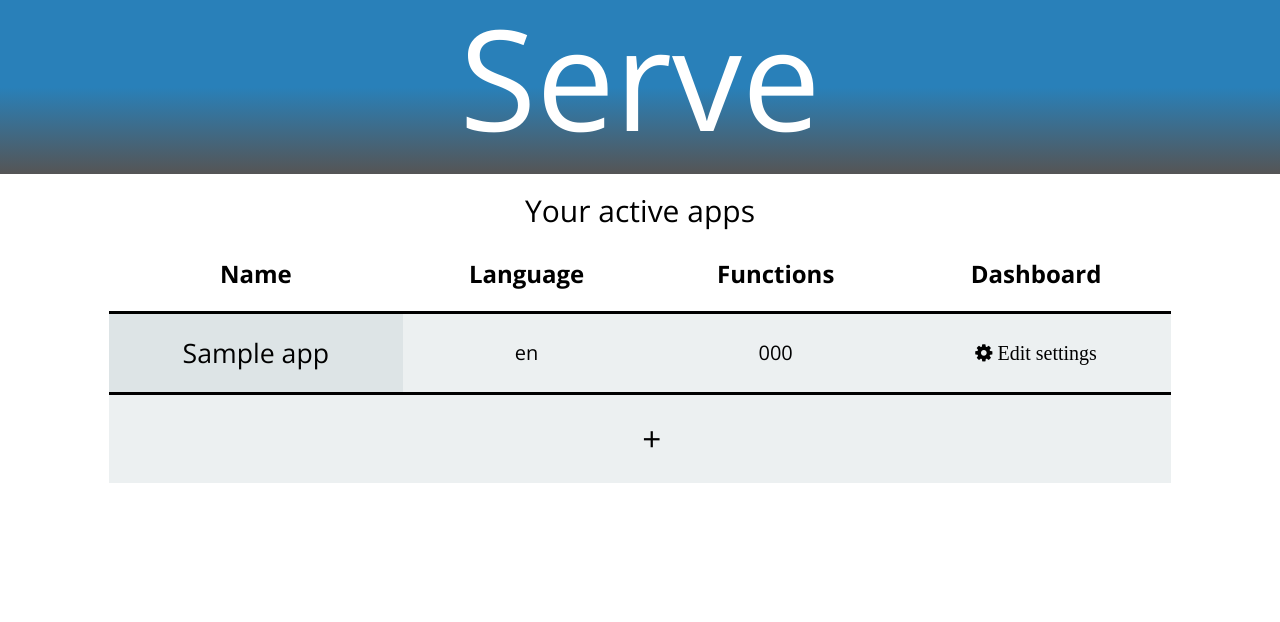
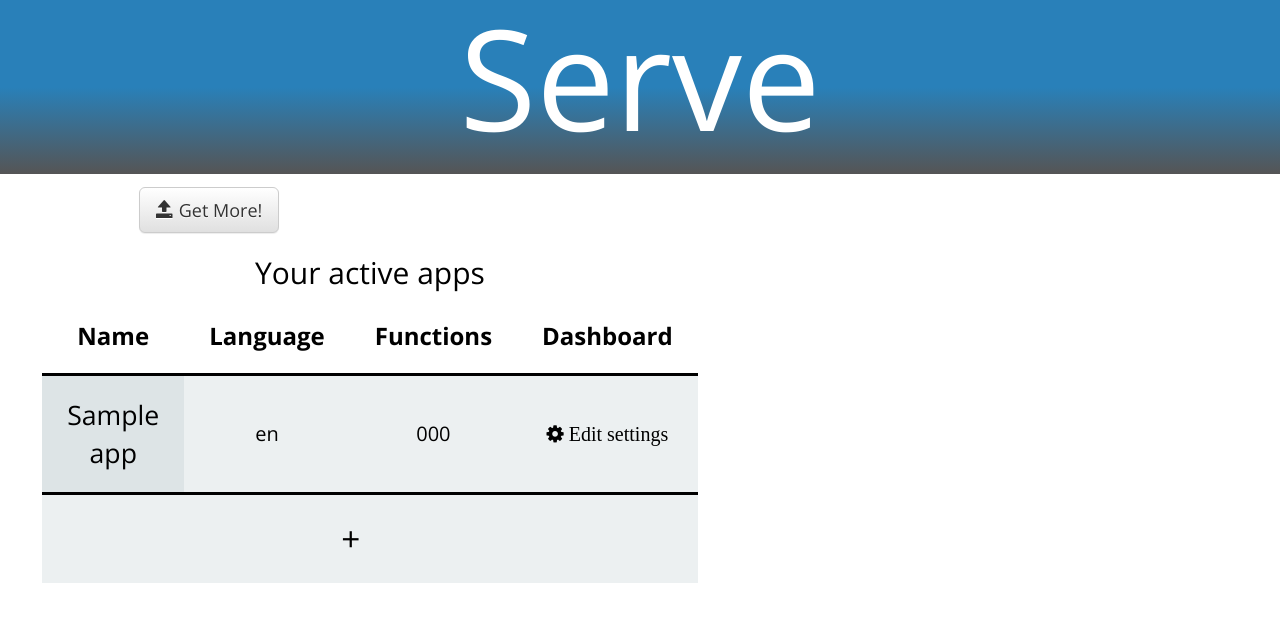
Before and after one commit to thepav/serve, a Flask app: template templates/gallery.html in a window 1280 px wide. Shown: the top 622 px of the page. Run offline with Flask 2, Linux system fonts and the light colour scheme; the template is opened without the code that fills it: most values are stand-ins (such as "Sample title", 1, 10 or a date in 2020); parts of the project's set-up code (start-up, migrations or seed data) failed here and were passed over; some libraries are stand-ins or nearby versions.

Commit message:
editing the gallery for account info

```diff
--- a/serve.py
+++ b/serve.py
@@ -71,6 +71,7 @@ def newSignup():
 def gallery(pk):
 	# give me something like this, where apps are all of the user's active apps
 	apps = []
+
 	for app in App.objects(userId=pk):
 		appDict = {}
 		appDict['name'] = app.name
@@ -78,8 +79,10 @@ def gallery(pk):
 		appDict['language'] = app.language
 		appDict['id'] = app.id
 		apps.append(appDict)
+	user = User.objects(id=pk)
 
-	return render_template('gallery.html', apps=apps,userid=pk)
+
+	return render_template('gallery.html', apps=apps,userid=pk, user=user,numActApps = len(apps), numAppAvail=(int(user.paid) * 5))
 
 @serve.route('/new_app/', methods=['POST'])
 def newApp():
--- a/static/css/style.css
+++ b/static/css/style.css
@@ -208,3 +208,9 @@ section {
 	border-color:white;
 
 }
+.info-panel{
+	height: 80%;
+	border-color: black;
+	border: 3px;
+	border-style: solid;
+}
--- a/templates/gallery.html
+++ b/templates/gallery.html
@@ -17,7 +17,18 @@
             <center><h1>Serve</h1></center>
             &nbsp;
         </div>
-
+	    <div style = 'float:left;'>
+            <div class="info-panel">
+                <p class="navbar-text">{{user.name}}</p>
+                <p class="navbar-text">{{user.email}}</p>
+                <p>
+                    <span class="navbar-text">{{numActApps}}</span>
+                    <span class="navbar-text">{{numAppAvail}}</span>
+                </p>
+                <button type="button" class="btn btn-default btn-lg">
+                  <span class="glyphicon glyphicon-open"></span> Get More!
+                </button>
+            </div>
             <div class="todaright col-md-4 col-md-offset-3 gallery">
                 <center><h2>Your active apps</h2>
                 <center><table class="gallery">
@@ -44,5 +55,6 @@
                 </table></center>
             </div>
         </div>
+    </div>
 </body>
 </html>
```
Also changed, not shown: static/css/workstyle.css (added, +10 -0 lines). Lines whose indentation alone changed are shown as unchanged.
